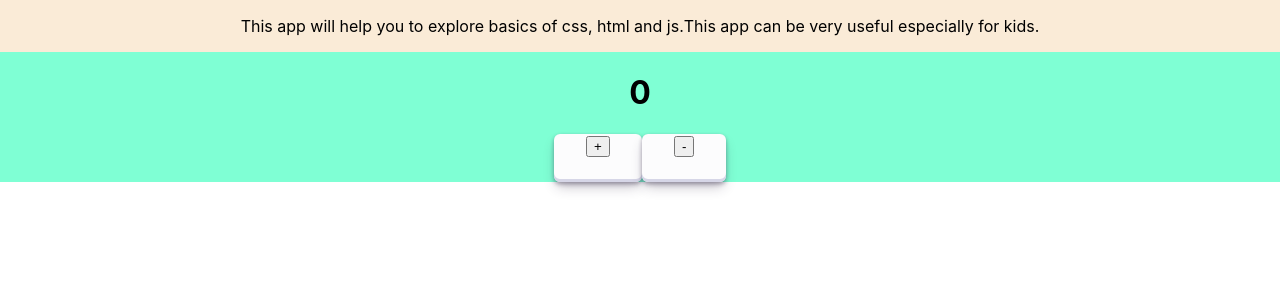
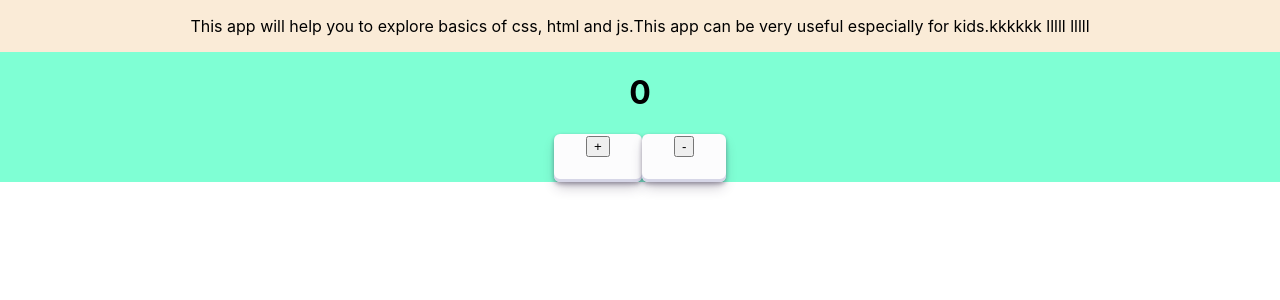
Before and after one commit to patrycjafilipowicz/counter-repository, a React (Create React App) app: page / in a window 1280 px wide. Shown: the top 300 px of the page. Built offline with nearby package versions, Linux system fonts and the light colour scheme.

Commit message:
ddddddddddd

```diff
--- a/src/App.js
+++ b/src/App.js
@@ -10,6 +10,14 @@ function App() {
 
 				<p>This app will help you to explore basics of css, html and js.</p>
 				<p>This app can be very useful especially for kids.</p>
+				<p>
+
+					kkkkkk
+
+
+					lllll
+					lllll
+				</p>
 			</div>
 			<div className='count'>
 				<h1>{count}</h1>
```
